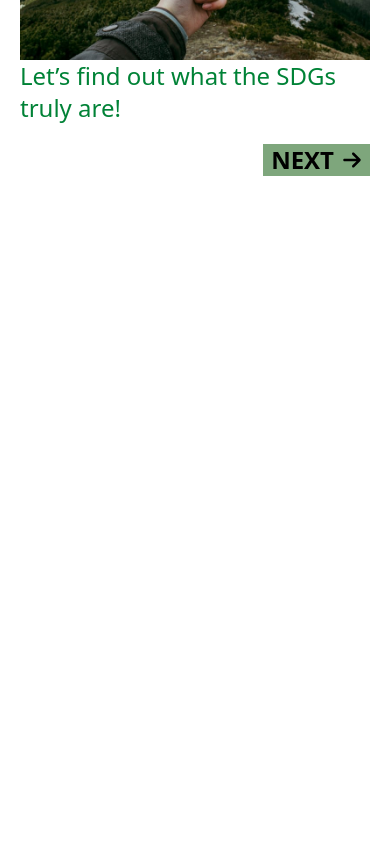
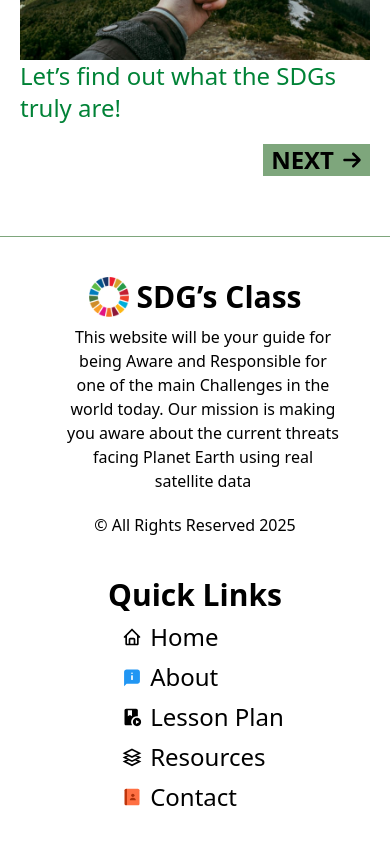
Before and after one commit to Kemet-Cosmos/SDGs-Class, a Next.js app: page / in a window 390 px wide. Shown: the part 2502-3346 px from the top of the page. Before the commit the page ends 2698 px from the top, so only its background shows below. Built offline with nearby package versions, Linux system fonts and the light colour scheme.

Commit message:
added footer and fix more responsive issues

```diff
--- a/src/app/layout.tsx
+++ b/src/app/layout.tsx
@@ -1,6 +1,7 @@
 import type { Metadata } from "next";
 import "./globals.css";
 import Navbar from "@/components/Navbar";
+import Footer from "@/components/Footer";
 export const metadata: Metadata = {
   title: "SDGs Class",
   description:
@@ -17,6 +18,7 @@ export default function RootLayout({
       <body className={` `}>
         <Navbar/>
         {children}
+        <Footer/>
         </body>
     </html>
   );
--- a/src/components/ClimateInfo.tsx
+++ b/src/components/ClimateInfo.tsx
@@ -8,7 +8,7 @@ const MotionImage = motion(Image);
 const ClimateInfo = () => {
   return (
     <section className="min-h-fit flex flex-col lg:flex-row gap-10 mt-20 ">
-      <div className="w-full lg:w-2/4 pl-7 space-y-5">
+      <div className="w-full lg:w-2/4 pl-10 space-y-5 overflow-hidden">
         <motion.div {...FadeLeft} {...ViewPort} className="relative text-lg">
           <div className="absolute top-0 -left-10 w-8 h-8 rounded-full bg-Green-1 " />
           But While NASA’s instruments have been quietly watching, they have
@@ -56,7 +56,7 @@ const ClimateInfo = () => {
           urgent call for humanity to respond to Earth’s distress signals.
         </motion.div>
       </div>
-      <div className="w-full lg:w-2/4">
+      <div className="w-full lg:w-2/4 overflow-hidden">
         <MotionImage
           {...FadeRight}
           {...ViewPort}
--- /dev/null
+++ b/src/components/Footer.tsx
@@ -0,0 +1,55 @@
+"use client";
+import React from "react";
+import { motion } from "framer-motion";
+import Link from "next/link";
+import Image from "next/image";
+import { mainLinks } from "@/Data/navigationLinks";
+const MotionLink = motion(Link);
+
+const Footer = () => {
+  return (
+    <footer className="flex flex-col md:flex-row items-center text-center md:text-start md:justify-between px-10 lg:px-20 gap-10 py-10 border-t border-Green-1 mt-10">
+      <div className="max-w-72 space-y-5">
+        <Link
+          href="/"
+          className="text-3xl font-semibold flex justify-center md:justify-start items-center gap-2 mb-2"
+        >
+          <Image
+            src="/SDG logo.png"
+            alt="Logo"
+            width={50}
+            height={50}
+            draggable={false}
+            className="w-10 h-10"
+          />
+          SDG’s Class
+        </Link>
+        <p className="ml-4">
+          This website will be your guide for being Aware and Responsible for
+          one of the main Challenges in the world today. Our mission is making
+          you aware about the current threats facing Planet Earth using real
+          satellite data
+        </p>
+        <p>© All Rights Reserved 2025</p>
+      </div>
+      <div>
+        <h1 className="text-3xl mb-2 font-semibold">Quick Links</h1>
+        <div className="flex flex-col gap-2 text-2xl ml-4">
+          {mainLinks.map((item, i) => (
+            <MotionLink
+              whileHover={{ x: 10 }}
+              key={i}
+              href={item.href}
+              className="flex items-center gap-2"
+            >
+              <item.icon size={20} />
+              {item.title}
+            </MotionLink>
+          ))}
+        </div>
+      </div>
+    </footer>
+  );
+};
+
+export default Footer;
--- a/src/components/Imagine.tsx
+++ b/src/components/Imagine.tsx
@@ -45,7 +45,7 @@ const Imagine = () => {
           Even the songs of birds became just a memory.
         </motion.div>
       </div>
-      <div className="text-2xl w-full lg:w-2/4">
+      <div className="text-2xl w-full lg:w-2/4 overflow-hidden">
         <motion.div {...FadeRight} {...ViewPort} className="mb-20">
           And after decades, humanity no longer wondered about the future… but
           about survival! The planet did not die, but it was no longer the home
--- a/src/components/Targets.tsx
+++ b/src/components/Targets.tsx
@@ -8,7 +8,7 @@ const MotionImage = motion(Image);
 const Targets = () => {
   return (
     <section className="flex flex-col lg:flex-row gap-4">
-      <div className="w-full lg:w-[35%]">
+      <div className="w-full lg:w-[35%] overflow-hidden">
         <motion.h1
           {...FadeLeft}
           {...ViewPort}
@@ -41,7 +41,7 @@ const Targets = () => {
         draggable={false}
         className="w-full h-80 lg:h-[650px] lg:w-[30%] object-cover"
       />
-      <div className="w-full lg:w-[35%]">
+      <div className="w-full lg:w-[35%] overflow-hidden">
         <motion.h1
           {...FadeRight}
           {...ViewPort}
```
